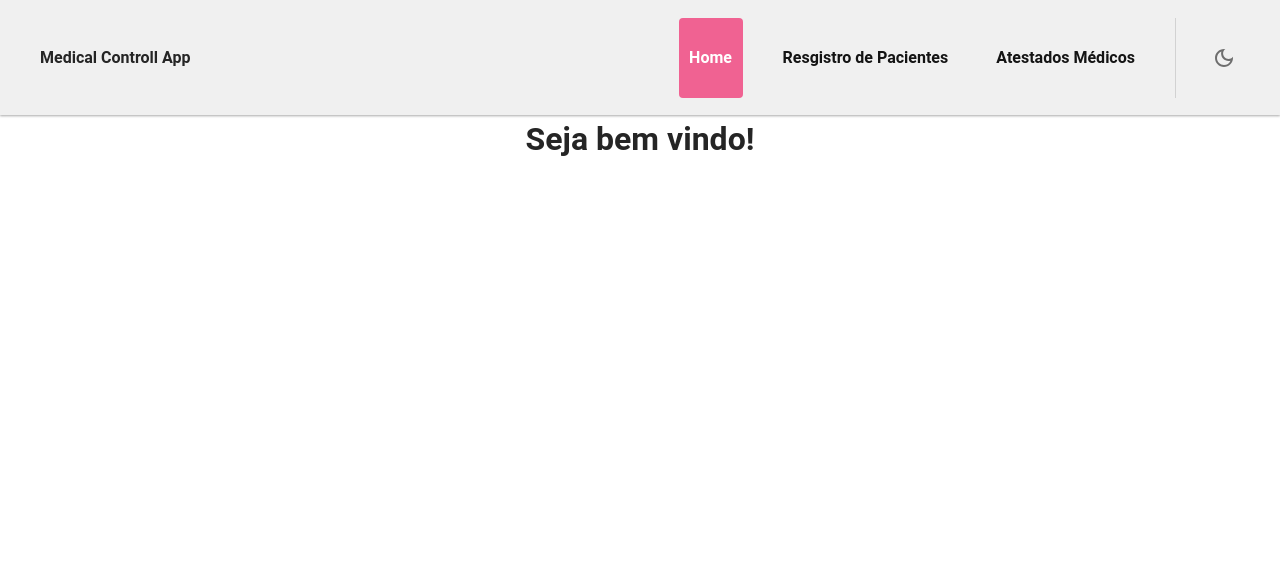
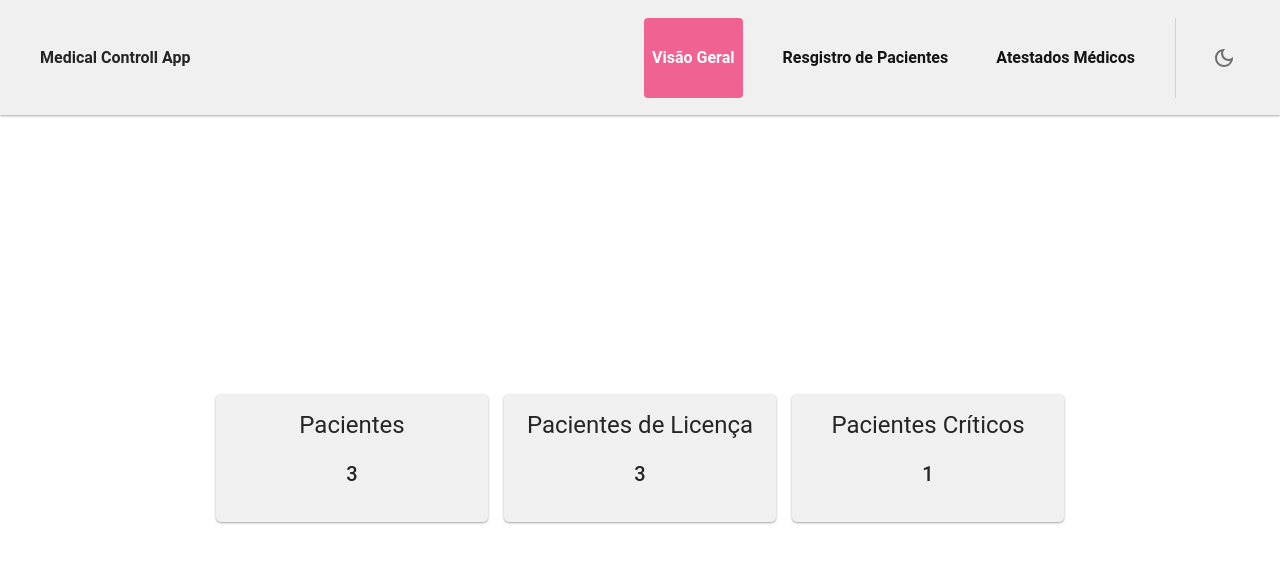
Before and after one commit to JoaoNogueira23/medical-control, a React (Vite) app: page / in a window 1280 px wide. Shown: the top 562 px of the page. Built offline with nearby package versions, Linux system fonts and the light colour scheme.

Commit message:
feat: card with metrics

```diff
--- a/src/components/Header/index.tsx
+++ b/src/components/Header/index.tsx
@@ -16,7 +16,6 @@ export default function Header() {
 
     const resizeWindow = () => {
         setCurrentWindow(window.innerWidth)
-        console.log(window.innerWidth)
     }
 
     window.addEventListener('resize', () => {
@@ -31,7 +30,7 @@ export default function Header() {
         <Paper
         sx={{
             zIndex: 1,
-            background: 'backgroud.paper',
+            background: 'background.paper',
             display: 'flex',
             justifyContent: 'space-between',
             alignItems: 'center',
@@ -60,7 +59,7 @@ export default function Header() {
             </a>
 
             {
-                currentWindow <= 720 ?
+                currentWindow <= 800 ?
                 (
                     <>
                         <IconButton onClick={handleMenu}
--- a/src/components/SideBar/index.tsx
+++ b/src/components/SideBar/index.tsx
@@ -35,7 +35,7 @@ const SideBar = ({routes, mobileDevice, handleMenu, children}: SideBarProps & Pr
     }
 
     const styleMobile = {
-        height: "3vh",
+        height: "30vh",
         width: '100vw',
         display: 'flex',
         flexDirection: 'column',
@@ -44,7 +44,8 @@ const SideBar = ({routes, mobileDevice, handleMenu, children}: SideBarProps & Pr
         top: '6.2rem',
         backgroundColor: darkMode ? '#0D1524' : '#F0F0F0',
         gap:2,
-        textAlign: 'center'
+        textAlign: 'center',
+        zIndex: '100'
     }
 
     const stylePattern = {
--- /dev/null
+++ b/src/components/charts/Cards/index.tsx
@@ -0,0 +1,44 @@
+import { Box, Typography } from "@mui/material"
+import useAppContext from "../../../hooks/useAppContext"
+
+
+type PropsCard = {
+    title: string
+    number: number
+}
+
+export default function Card({title, number}: PropsCard) {
+
+    const {darkMode} = useAppContext()
+    return(
+        <Box
+        sx={{
+            bgcolor: 'background.paper',
+            boxShadow: 'rgba(0,0,0,0.12) 0px 1px 3px, rgba(0,0,0,0.24) 0px 1px 2px',
+            borderRadius: '5px',
+            py: '1rem',
+            px: '1rem',
+            display: 'flex',
+            position: 'relative',
+            flexDirection: 'column',
+            gap: '1rem',
+            color: darkMode ? '#fff' : '#252525',
+            textAlign: 'center',
+            width: '15rem',
+            height: '6rem',
+            transition: '0.3s ease-in-out all',
+            ':hover':{
+                transform: 'translateY(-5px)',
+            }
+        }}
+        >
+            <Typography variant='h5'>
+                {title}
+            </Typography>
+
+            <Typography variant="h6">
+                {number}
+            </Typography>
+        </Box>
+    )
+}
--- a/src/pages/Home/HomePage.tsx
+++ b/src/pages/Home/HomePage.tsx
@@ -1,25 +1,55 @@
-import { Box, Typography } from "@mui/material"
-import useAppContext from "../../hooks/useAppContext"
+import { Box } from "@mui/material"
+import Card from "../../components/charts/Cards"
+import { useState } from "react"
 
 export default function HomePage(){
-    const {darkMode} = useAppContext()
+
+    const [currentWindow, setCurrentWindow] = useState<number>(window.innerWidth)
+
+    const resizeWindow = () => {
+        setCurrentWindow(window.innerWidth)
+    }
+
+    window.addEventListener('resize', () => {
+        resizeWindow()
+    })
+
 
     return(
         <Box
         display="flex"
+        flexDirection='column'
         justifyContent="center"
         alignItems="center"
         width='100vw'
-        color={'info'}
+        height='100%'
+        color='info'
         >
 
-            <Typography
-                color={darkMode ? '#fff' : '#252525'}
-                fontWeight={700}
-                fontSize={32}
-                >
-                    Seja bem vindo!
-            </Typography>
+            <Box
+            sx={{
+                display: 'flex',
+                flexDirection: currentWindow < 800 ? 'column' : 'row',
+                gap: 2
+            }}
+            >
+                <Card
+                title={'Pacientes'}
+                number={3}
+                />
+
+                <Card
+                title={'Pacientes de Licença'}
+                number={3}
+                />
+
+                <Card
+                title={'Pacientes Críticos'}
+                number={1}
+                />
+
+            </Box>
+
 
 
 
--- a/src/pages/OverviewCertificateMedical/index.tsx
+++ b/src/pages/OverviewCertificateMedical/index.tsx
@@ -3,6 +3,7 @@ import Page from "../../layouts/Page";
 import {
     DataGrid,
     GridColDef,
+    GridRowClassNameParams,
     GridToolbar
 } from '@mui/x-data-grid';
 import { Box, Button, Tooltip, Typography } from "@mui/material";
@@ -56,6 +57,17 @@ export default function CertificateMedicalPage() {
           headerName: 'Nome',
           width: 250,
           editable: false,
+          headerAlign: 'center',
+          align: 'center'
+        },
+        {
+          field: 'differenceDays',
+          headerName: 'Dias Restantes',
+          width: 150,
+          type: 'number',
+          headerAlign: 'center',
+          align: 'center',
+          editable: false,
         },
         {
           field: 'start_date',
@@ -63,6 +75,8 @@ export default function CertificateMedicalPage() {
           type: 'string',
           width: 200,
           editable: false,
+          align: 'center',
+          headerAlign: 'center',
         },
         {
           field: 'end_date',
@@ -70,15 +84,30 @@ export default function CertificateMedicalPage() {
           type: 'string',
           width: 200,
           editable: false,
+          align: 'center',
+          headerAlign: 'center',
         },
         {
             field: 'describe',
             headerName: 'Descrição',
             type: 'string',
+            headerAlign: 'center',
+            align: 'center',
             width: 350,
             editable: false,
         },
     ];
+
+    const datagridStyle = {
+        width: '80vw',
+        marginBottom: '2rem',
+        '.row-class-urgent':{
+          backgroundColor: '#FF9688'
+        },
+        '.row-class-middle':{
+          backgroundColor: '#F7C70D'
+        }
+    }
 
 
     return(
@@ -97,21 +126,32 @@ export default function CertificateMedicalPage() {
 
             <Box
             sx={{
-              display: 'flex',
+              display: 'grid',
+              gridTemplateColumns: '1fr 1fr 1fr',
               width: '80vw',
               marginTop: '2rem',
-              gap: 4,
+              gap: 2,
               justifyContent: 'space-between',
+              alignContent: 'center',
+              alignItems: 'center'
             }}
             >
               <Typography
               fontWeight={700}
+              sx={{
+                gridColumn: '2/3',
+              }}
+              align='center'
+              variant='h5'
               >
                   {"Atestados Médicos"}
               </Typography>
 
               <Tooltip
               title={'Cadastro de atestado'}
+              sx={{
+                gridColumn: '1/3'
+              }}
               >
                 <Button onClick={() => setOpen(true)}
                 sx={{
@@ -129,15 +169,20 @@ export default function CertificateMedicalPage() {
 
 
             <DataGrid
-            sx={{
-                width: '80vw',
-                marginBottom: '2rem'
-            }}
+            sx={datagridStyle}
             columns={columns}
             rows={medicalCertificate}
             getRowHeight={() => 'auto'}
             loading={loading}
             slots={{toolbar: GridToolbar}}
+            getRowClassName={(params: GridRowClassNameParams<any>): string => {
+              if(params.row.differenceDays == 1){
+                return 'row-class-urgent'
+              }else if(params.row.differenceDays == 2 ){
+                return 'row-class-middle'
+              }
+              return ''
+            }}
             initialState={
               {
                 columns:{
--- a/src/pages/OverviewPacients/index.tsx
+++ b/src/pages/OverviewPacients/index.tsx
@@ -279,32 +279,46 @@ export default function OverviewPacients() {
             height: '100vh',
         }}
         >
-
           <Box
           sx={{
-              display: 'flex',
+            display: 'grid',
+            gridTemplateColumns: '1fr 1fr 1fr',
+            width: '80vw',
             marginTop: '2rem',
             gap: 4,
             justifyContent: 'space-between',
+            alignContent: 'center',
+            alignItems: 'center'
           }}
           >
-
+                <Box
+                sx={{
+                  gridColumn: '1/4',
+                  gridRow: '2/2'
+                }}
+                >
                   <Typography
                   fontWeight={700}
+                  align='center'
+                  variant='h5'
                   >
                       {"Visão Geral Pacientes"}
                   </Typography>
 
+                </Box>
+
                 <Box
                 sx={{
-                  alignSelf: 'flex-end'
+                  gridColumn: '3',
+                  gridRow: '2/2',
+                  display: 'flex',
+                  justifyContent: 'flex-end',
+                  gap: 1,
                 }}
                 >
                   <Tooltip title={'Cadastro de novos pacientes'}>
                     <Button onClick={() => setOpen(true)}
                     sx={{
-                      gridColumn: 'span 1',
-                      justifySelf: 'end',
                       color: darkMode ? '#fff' : ''
                     }}
                     >
@@ -321,8 +335,6 @@ export default function OverviewPacients() {
                   </Tooltip>
 
                 </Box>
-
-
             </Box>
 
             <ModalRegistePacient
--- a/src/router/routes.tsx
+++ b/src/router/routes.tsx
@@ -6,7 +6,7 @@ import CertificateMedicalPage from '../pages/OverviewCertificateMedical';
 
 const routes: RouteType[] = [
     {
-        title: 'Home',
+        title: 'Visão Geral',
         path: '/',
         element: <HomePage/>
     },
```
Also changed, not shown: public/project_medical_control.jpeg (added). Lines whose indentation alone changed are shown as unchanged.
